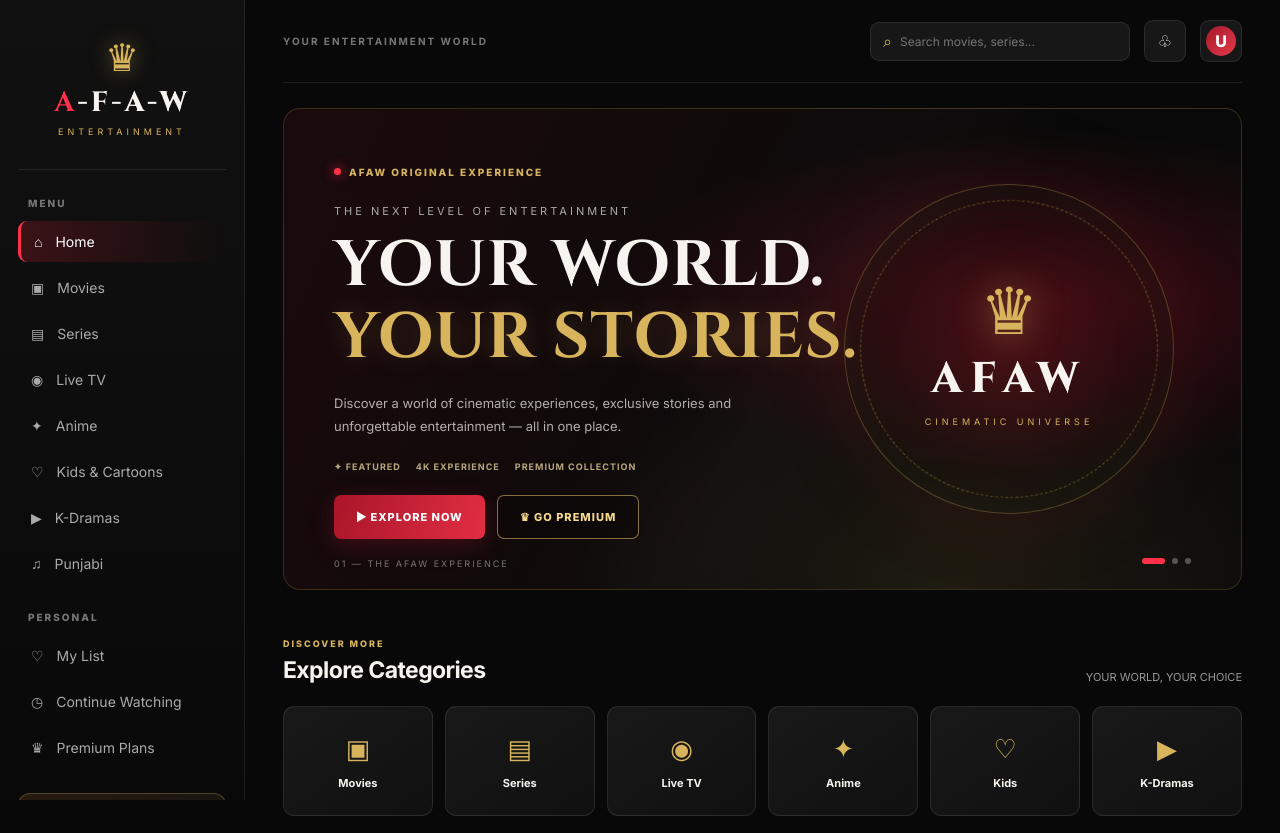
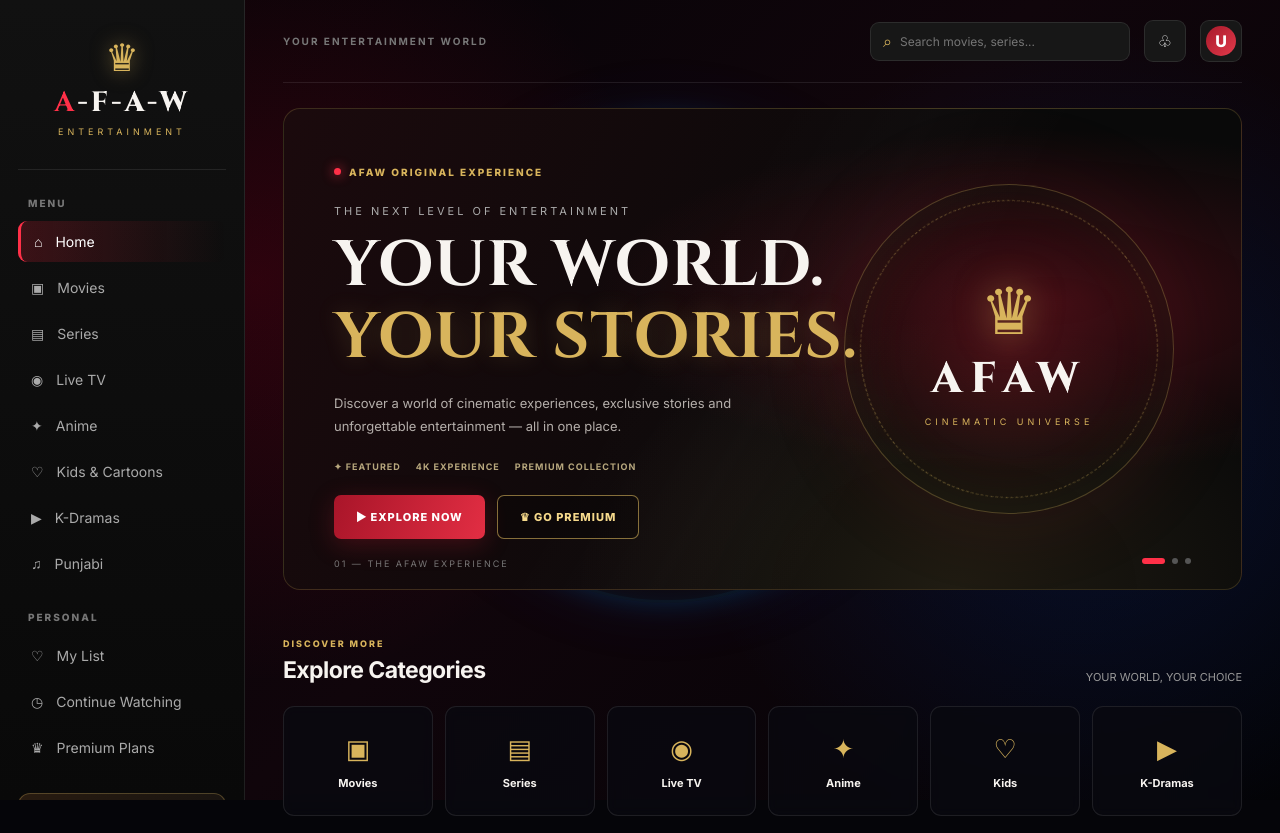
Before and after one commit to slim2267399-cmyk/A-F-A-W-Entertainment, a plain HTML site: page index.html in a window 1280 px wide. Shown: the top 833 px of the page. Drawn offline with Linux system fonts and the light colour scheme.

Commit message:
Update style.css
Added AFAW cinematic glowing reactor background and animated energy lighting.

```diff
--- a/style.css
+++ b/style.css
@@ -24,6 +24,118 @@ body {
   color:var(--white);
   font-family:'Inter',sans-serif;
   overflow-x:hidden;
+}
+
+
+/* =====================================
+   AFAW LIVE CINEMATIC BACKGROUND
+===================================== */
+
+body {
+  background: #050509 !important;
+  position: relative;
+  isolation: isolate;
+  overflow-x: hidden;
+}
+
+/* Cinematic atmosphere */
+body::before {
+  content: "";
+  position: fixed;
+  inset: 0;
+  z-index: -2;
+  pointer-events: none;
+
+  background:
+    radial-gradient(circle at 50% 45%,
+      rgba(0, 145, 255, 0.20),
+      transparent 28%),
+    radial-gradient(circle at 20% 35%,
+      rgba(190, 0, 35, 0.20),
+      transparent 35%),
+    radial-gradient(circle at 85% 55%,
+      rgba(0, 90, 255, 0.15),
+      transparent 35%),
+    linear-gradient(135deg,#030306,#10050b,#030306);
+}
+
+/* Glowing central reactor */
+body::after {
+  content: "";
+  position: fixed;
+  width: min(55vw, 480px);
+  aspect-ratio: 1;
+  top: 45%;
+  left: 52%;
+  transform: translate(-50%,-50%);
+  border-radius: 50%;
+  z-index: -1;
+  pointer-events: none;
+
+  background:
+    radial-gradient(circle,
+      rgba(180,245,255,.85) 0%,
+      rgba(0,160,255,.45) 8%,
+      rgba(0,80,255,.20) 22%,
+      transparent 48%);
+
+  border: 3px solid rgba(0,160,255,.35);
+
+  box-shadow:
+    0 0 25px rgba(0,150,255,.6),
+    0 0 70px rgba(0,100,255,.3),
+    inset 0 0 45px rgba(0,160,255,.4);
+
+  animation: afawReactorGlow 2.5s ease-in-out infinite;
+}
+
+@keyframes afawReactorGlow {
+  0%,100% {
+    opacity: .4;
+    filter: brightness(.8);
+  }
+  50% {
+    opacity: 1;
+    filter: brightness(1.7);
+  }
+}
+
+/* Rotating energy effect */
+@keyframes afawEnergySpin {
+  from { transform: rotate(0deg); }
+  to { transform: rotate(360deg); }
+}
+
+/* Red and blue cinematic lighting */
+@keyframes afawEnergyPulse {
+  0%,100% { opacity: .25; }
+  50% { opacity: .8; }
+}
+
+/* Transparent content layers */
+main,
+.content-section,
+.app-container {
+  background: transparent !important;
+}
+
+/* Glass effect on cards */
+.poster-card,
+.plan-card,
+.category-card {
+  background: rgba(10,10,16,.78) !important;
+  backdrop-filter: blur(6px);
+  -webkit-backdrop-filter: blur(6px);
+  border: 1px solid rgba(255,255,255,.08);
+}
+
+/* Mobile adjustment */
+@media(max-width:768px) {
+  body::after {
+    width: 75vw;
+    left: 50%;
+    top: 38%;
+  }
 }
 
 a { color:inherit; text-decoration:none; }
```
